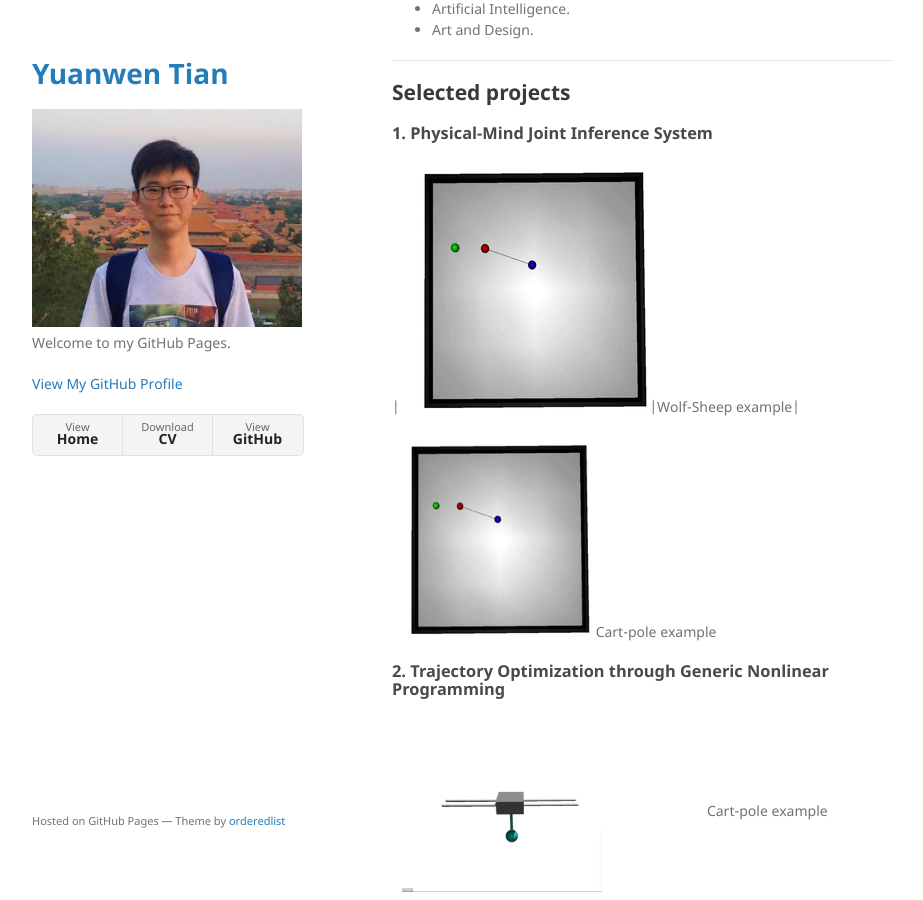
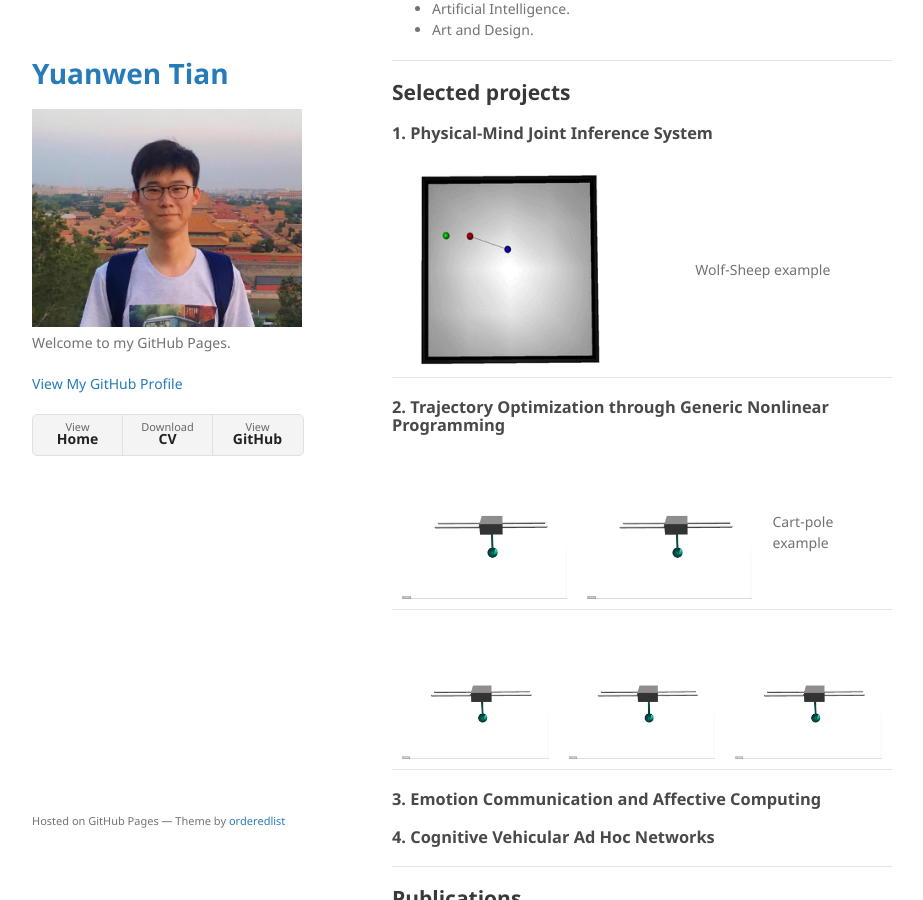
Before and after one commit to yuanwentian/yuanwentian.github.io, a Jekyll site: the page built from index.md, in a window 1280 px wide and 900 px high, scrolled down 562 px. Shown: the whole window, without its empty margins (178-1101 px from the left). Built offline with Jekyll 4.4.1, drawn with Linux system fonts in a browser that asks for light colours; our own code applies the rules of GitHub Pages for plain Markdown files.

Commit message:
add cartpole.gif

```diff
--- a/index.md
+++ b/index.md
@@ -32,15 +32,15 @@ combined robotics and cogsci，robotic manipulatuon is foundamaton to study，hu
 ## Selected projects
 
 ### 1. Physical-Mind Joint Inference System
-|![WolfSheep](/assets/img/wolf-sheep.gif)|Wolf-Sheep example|
 
- <img src="https://github.com/yuanwentian/yuanwentian.github.io/blob/master/assets/img/wolf-sheep.gif?raw=true" alt="wolf-sheeo" width="200"/> Cart-pole example
+|<img src="https://github.com/yuanwentian/yuanwentian.github.io/blob/master/assets/img/wolf-sheep.gif?raw=true" alt="wolf-sheeo" width="200"/>| Wolf-Sheep example |
 
 ### 2. Trajectory Optimization through Generic Nonlinear Programming
 
-| <img src="https://github.com/yuanwentian/yuanwentian.github.io/blob/master/assets/img/cart_pole.gif?raw=true" alt="cart-pole" width="200"/> |Cart-pole example|
+| <img src="https://github.com/yuanwentian/yuanwentian.github.io/blob/master/assets/img/cart_pole.gif?raw=true" alt="cart-pole" width="200"/> |<img src="https://github.com/yuanwentian/yuanwentian.github.io/blob/master/assets/img/cart_pole.gif?raw=true" alt="cart-pole" width="200"/> | Cart-pole example|
 
- <img src="https://github.com/yuanwentian/yuanwentian.github.io/blob/master/assets/img/cart_pole.gif?raw=true" alt="cart-pole" width="200"/> Cart-pole example
+| <img src="https://github.com/yuanwentian/yuanwentian.github.io/blob/master/assets/img/cart_pole.gif?raw=true" alt="cart-pole" width="200"/> |<img src="https://github.com/yuanwentian/yuanwentian.github.io/blob/master/assets/img/cart_pole.gif?raw=true" alt="cart-pole" width="200"/> | <img src="https://github.com/yuanwentian/yuanwentian.github.io/blob/master/assets/img/cart_pole.gif?raw=true" alt="cart-pole" width="200"/> |
+
 
 ### 3. Emotion Communication and Affective Computing
 
```
